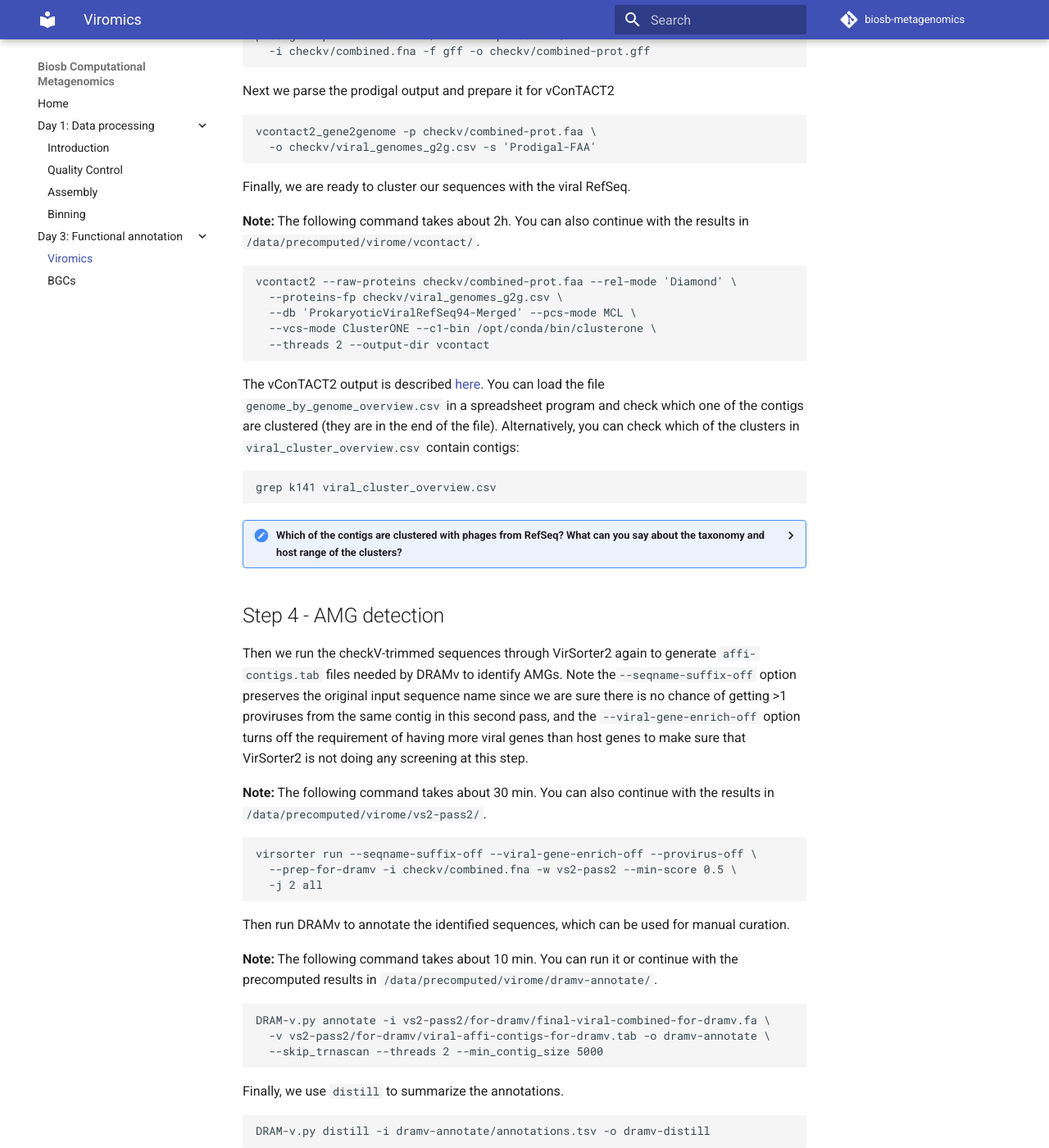
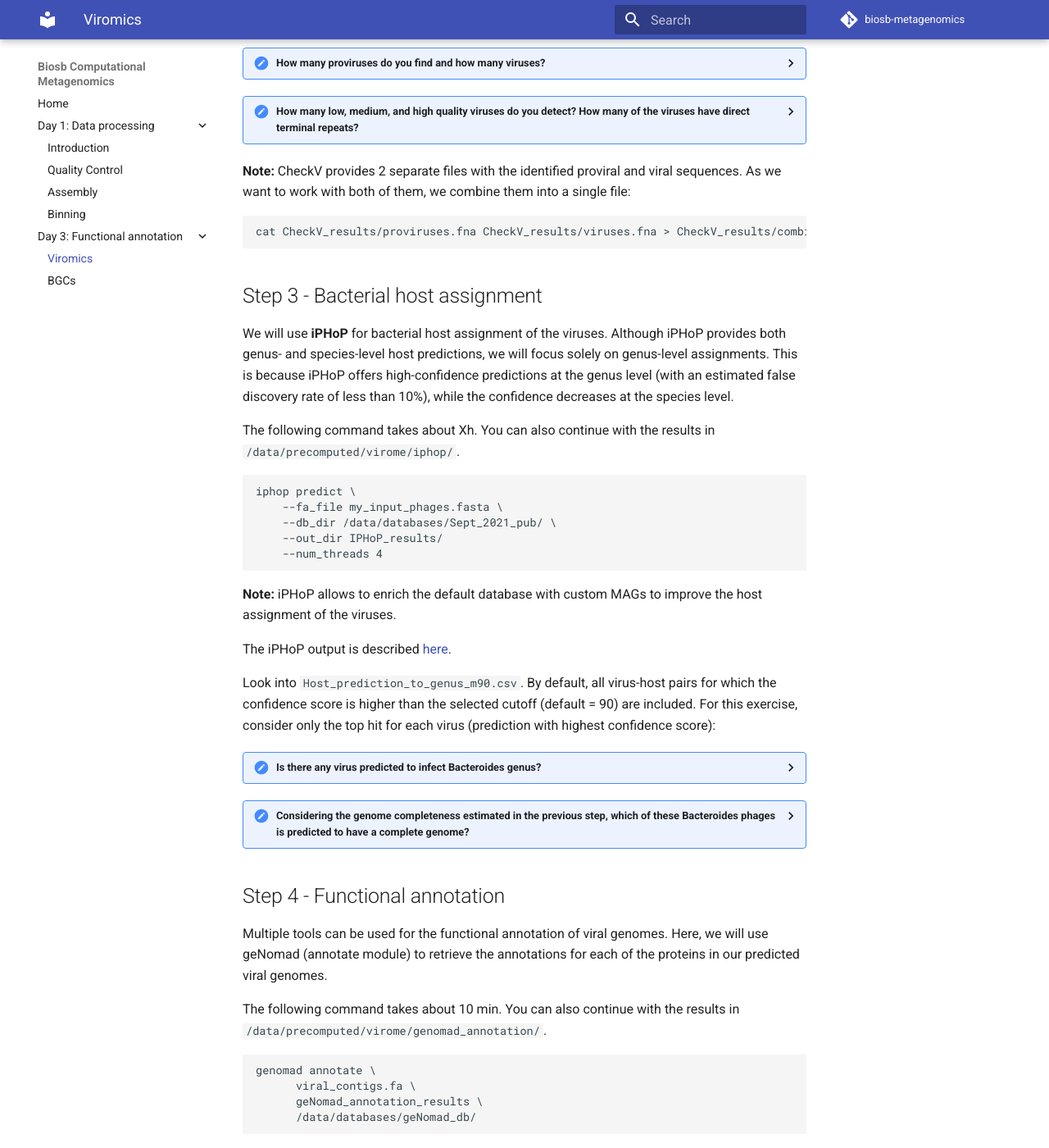
Before and after one commit to mdehollander/biosb-metagenomics, an MkDocs documentation site: the page built from docs/functional-annotation/viromes.md, in a window 1280 px wide and 1400 px high, scrolled down 1987 px. Shown: the whole window at 82% size. Built offline with MkDocs 1.6.1 and Material for MkDocs 9.7.7, drawn with Linux system fonts in a browser that asks for light colours; comment, search, counter and statistics services are not loaded; some of the changed text lies outside the part shown.

Commit message:
Update viromes.md

```diff
--- a/docs/functional-annotation/viromes.md
+++ b/docs/functional-annotation/viromes.md
@@ -1,6 +1,21 @@
 # Functional annotation - Viromics
 
-We will now perform the identification of viral sequences from metagenomic data. In addition, we will assign the taxonomy and a potential bacterial host for each of the identified viruses.
+We will now identify viral sequences from metagenomic data. You will be provided with a set of contigs assembled from infant fecal metagenomic samples. Our goals are to:
+
+1. Determine the **viral origin** of the contigs.
+2. Assign **taxonomy** to the identified viruses.
+3. Estimate the **completeness** of viral genomes.
+4. Predict the potential **bacterial host**.
+5. Functionally **annotate** each identified virus.
+
+
+By the end of this exercise, your objective will be to:
+
+> Identify the bacteriophage that satisfies all of the following criteria:
+> - Belongs to the **_Caudoviricetes_** class
+> - Is predicted to have a **complete genome**
+> - Is predicted to infect the **_Bacterioides_** genus
+> - Has the ability to **integrate** into the bacterial genome
 
 # Before starting
 
@@ -15,7 +30,7 @@
 
 First, we run **geNomad** to identify viral sequences in our data. We use the ``--enable-score-calibration`` option to compute false discovery rates, allowing us to set a threshold to achieve a desired proportion of false positives (here we will use an FDR < 0.05). Further, we add the use the ``--cleanup`` flag to remove intermediate files and specify the number of threads using ``--cleanup``. As we are not using the ``--disable-find-proviruses`` option, geNomad will perform an initial prunning to remove potential contaminant host regions from proviral sequences.
 
-**Note:** The following command takes about Xh. You can also continue with the results in ``/data/precomputed/virome/vs2-pass1/``.
+**Note:** The following command takes about Xh. You can also continue with the results in ``/data/precomputed/virome/genomad_viral_id/``.
 
       genomad end-to-end \
           --enable-score-calibration \
@@ -24,14 +39,14 @@
           geNomad_results \
           --cleanup \
           --threads 4 \
-          /scratch/hb-llnext/databases/geNomad_db/
+          /data/databases/geNomad_db/
 
 
-You can find a description of the geNomad output files [here]([https://github.com/jiarong/VirSorter2#detailed-description-on-output-files]).
+You can find a description of the geNomad output files [here](https://github.com/jiarong/VirSorter2#detailed-description-on-output-files).
 
 **Quiz**: Look into ``geNomad_results/X_metaspades_contigs_virus_summary.tsv``.
 
-??? done "1. What is the length of the largest viral genome that we have detected?"
+??? done "1. What is the length of the largest viral genome that we have identified?"
     X bases
 
 ??? done "2. Regarding the viral taxonomy, which is the most common viral class among identified viruses?"
@@ -40,16 +55,21 @@
 ??? done "3. Do we identify any single-stranded DNA virus (ssDNA)?"
     Yes, there is 1 ssDNA (X).
 
- **Note:** An useful resource where you can find all the information about the viral taxonomy is [here]([https://ictv.global/taxonomy]).
+**Note:** A useful resource where you can find all the information about the viral taxonomy is [here](https://ictv.global/taxonomy).
 
 ## Step 2 - Run CheckV
 
 While geNomad performs well at identifying proviruses from metagenomic data, CheckV is specifically designed to identify host-virus boundaries with high precision. Further, CheckV allows to estimate the completeness of the predicted viral genomes based on their comparison to a database of complete viral genomes. Therefore, here we use CheckV to quality control the geNomad results and also to trim potential host regions left at the ends of proviruses. This command will take about 5 min to complete.
 
-    checkv end_to_end vs2-pass1/final-viral-combined.fa checkv \
-      -t 2 -d /data/databases/checkv-db-v1.4
+      checkv \
+          end_to_end \
+	      X_viruses.fa \
+	      CheckV_results \
+	      -t 4 \
+	      -d /data/databases/checkv-db-v1.5
 
-The CheckV output is described [here](https://bitbucket.org/berkeleylab/checkv/src/master/). Look into ``checkv/quality_summary.tsv``.
+
+The CheckV output is described [here](https://bitbucket.org/berkeleylab/checkv/src/master/). Look into ``CheckV_results/quality_summary.tsv``.
 
 ??? done "How many proviruses do you find and how many viruses?"
     4 proviruses, 13 viruses
@@ -57,71 +77,58 @@
 ??? done "How many low, medium, and high quality viruses do you detect? How many of the viruses have direct terminal repeats?"
     5 low,  3 medium, 7 high quality, of them 3 have DTR
 
-We will work with both the detected viruses and proviruses, so we combine them:
+**Note:** CheckV provides 2 separate files with the identified proviral and viral sequences. As we want to work with both of them, we combine them into a single file:
 
-    cat checkv/proviruses.fna checkv/viruses.fna > checkv/combined.fna
-
-## Step 3 - Taxonomic classification
-
-We use vConTACT2 for taxonomic classification. This is done on the protein level and we first need to detect ORFs. This is done with prodigal:
-
-    prodigal -p meta -a checkv/combined-prot.faa \
-      -i checkv/combined.fna -f gff -o checkv/combined-prot.gff
+    cat CheckV_results/proviruses.fna CheckV_results/viruses.fna > CheckV_results/combined.fna
 
 
-Next we parse the prodigal output and prepare it for vConTACT2
+## Step 3 - Bacterial host assignment
 
-    vcontact2_gene2genome -p checkv/combined-prot.faa \
-      -o checkv/viral_genomes_g2g.csv -s 'Prodigal-FAA'
+We will use **iPHoP** for bacterial host assignment of the viruses. Although iPHoP provides both genus- and species-level host predictions, we will focus solely on genus-level assignments. This is because iPHoP offers high-confidence predictions at the genus level (with an estimated false discovery rate of less than 10%), while the confidence decreases at the species level.
 
-Finally, we are ready to cluster our sequences with the viral RefSeq.
+The following command takes about Xh. You can also continue with the results in ``/data/precomputed/virome/iphop/``.
 
-**Note:** The following command takes about 2h. You can also continue with the results in ``/data/precomputed/virome/vcontact/``.
+    iphop predict \
+        --fa_file my_input_phages.fasta \
+        --db_dir /data/databases/Sept_2021_pub/ \
+        --out_dir IPHoP_results/
+        --num_threads 4
 
-    vcontact2 --raw-proteins checkv/combined-prot.faa --rel-mode 'Diamond' \
-      --proteins-fp checkv/viral_genomes_g2g.csv \
-      --db 'ProkaryoticViralRefSeq94-Merged' --pcs-mode MCL \
-      --vcs-mode ClusterONE --c1-bin /opt/conda/bin/clusterone \
-      --threads 2 --output-dir vcontact
+**Note:** iPHoP allows to enrich the default database with custom MAGs to improve the host assignment of the viruses.
 
-The vConTACT2 output is described [here](https://bitbucket.org/MAVERICLab/vcontact2/wiki/Home). You can load the file ``genome_by_genome_overview.csv`` in a spreadsheet program and check which one of the contigs are clustered (they are in the end of the file). Alternatively, you can check which of the clusters in ``viral_cluster_overview.csv`` contain contigs:
+The iPHoP output is described [here](https://bitbucket.org/MAVERICLab/vcontact2/wiki/Home](https://bitbucket.org/srouxjgi/iphop/src/main/#markdown-header-main-output-files)).
 
-    grep k141 viral_cluster_overview.csv
+Look into ``Host_prediction_to_genus_m90.csv``. By default, all virus-host pairs for which the confidence score is higher than the selected cutoff (default = 90) are included. For this exercise, consider only the top hit for each virus (prediction with highest confidence score):
 
-??? done "Which of the contigs are clustered with phages from RefSeq? What can you say about the taxonomy and host range of the clusters?"
-    k141_124 - belongs to cluster VC_105 that has been split in 2 subclusters, the other subcluster contains Bacillus phages of the Myoviridae family
-    k141_1485 - clusters with Bacillus phages of the Siphoviridae family
-    k141_1484 - clusters with Escherichia phages of the Microviridae family
-    k141_1004 - clusters with Stenotrophomonas phages of the Inoviridae family
-    k141_292 - clusters with Sphingobium phages of the Siphoviridae family
+??? done "Is there any virus predicted to infect Bacteroides genus?"
 
-## Step 4 - AMG detection
+??? done "Considering the genome completeness estimated in the previous step, which of these Bacteroides phages is predicted to have a complete genome?"
 
-Then we run the checkV-trimmed sequences through VirSorter2 again to generate ``affi-contigs.tab`` files needed by DRAMv to identify AMGs. Note the``--seqname-suffix-off`` option preserves the original input sequence name since we are sure there is no chance of getting >1 proviruses from the same contig in this second pass, and the ``--viral-gene-enrich-off`` option turns off the requirement of having more viral genes than host genes to make sure that VirSorter2 is not doing any screening at this step.
 
-**Note:** The following command takes about 30 min. You can also continue with the results in ``/data/precomputed/virome/vs2-pass2/``.
+## Step 4 - Functional annotation
 
-    virsorter run --seqname-suffix-off --viral-gene-enrich-off --provirus-off \
-      --prep-for-dramv -i checkv/combined.fna -w vs2-pass2 --min-score 0.5 \
-      -j 2 all
+Multiple tools can be used for the functional annotation of viral genomes. Here, we will use geNomad (annotate module) to retrieve the annotations for each of the proteins in our predicted viral genomes.
 
-Then run DRAMv to annotate the identified sequences, which can be used for manual curation.
+The following command takes about 10 min. You can also continue with the results in ``/data/precomputed/virome/genomad_annotation/``.
 
-**Note:** The following command takes about 10 min. You can run it or continue with the precomputed results in ``/data/precomputed/virome/dramv-annotate/``.
+    genomad annotate \
+          viral_contigs.fa \
+          geNomad_annotation_results \
+          /data/databases/geNomad_db/
 
-    DRAM-v.py annotate -i vs2-pass2/for-dramv/final-viral-combined-for-dramv.fa \
-      -v vs2-pass2/for-dramv/viral-affi-contigs-for-dramv.tab -o dramv-annotate \
-      --skip_trnascan --threads 2 --min_contig_size 5000
+The detailed explanation of this step can be found [here](https://portal.nersc.gov/genomad/pipeline.html#annotate). Check now the ``X_virus_genes.tsv`` file:
 
-Finally, we use ``distill`` to summarize the annotations.
+??? done "Does any of the identified viruses use an alternative genetic code?"
+    We find 2 viruses ....
 
-    DRAM-v.py distill -i dramv-annotate/annotations.tsv -o dramv-distill
+??? done "Are any of the identified viruses encoding proteins that enable integration into the bacterial genome?"
+    Yes, X ....
 
-The summarized output can be found in ``dramv-distill/amg_summary.tsv``.
+**Note:** Genetic code 11 (translation table 11) is the standard code used for Bacteria, Archaea, prokaryotic viruses and chloroplast proteins.
 
-??? done "Which contigs contain AMG and of which function? Which potential hosts have been identfied for them with the vConTACT2 analysis?"
-    We find 2 contigs that contain a dUTP pyrophosphatase: k141_124 (potential Bacillus phage) and k141_1483 (unclustered)
 
-To get an overview of all AMGs detected in the data, you can check ``dram-annotate/annotations.tsv``. The AMG flags (last column) are explained in the [DRAM publication](https://academic.oup.com/nar/article/48/16/8883/5884738).
+??? done
+> Which bacteriophage are we looking for?
+>
 
-You can also look into the original [protocol](https://www.protocols.io/view/viral-sequence-identification-sop-with-virsorter2-5qpvoyqebg4o/) for considerations on manual curation.
+## Extra Step - Viral genome visualization
```
